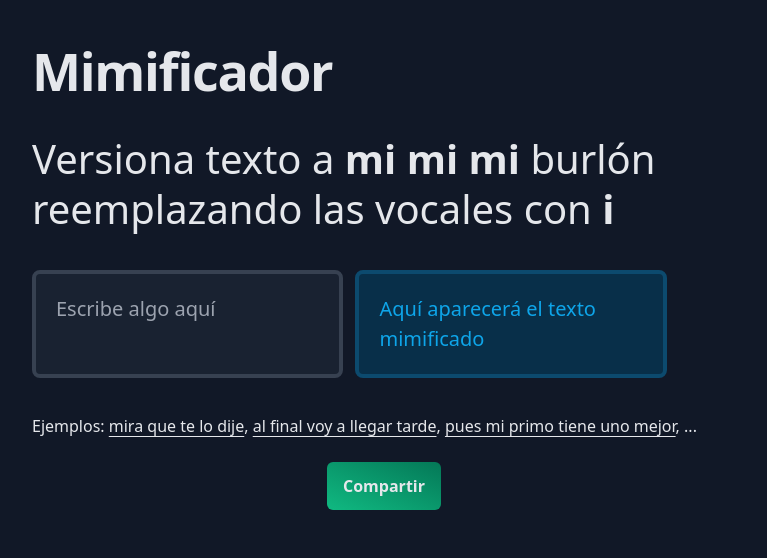
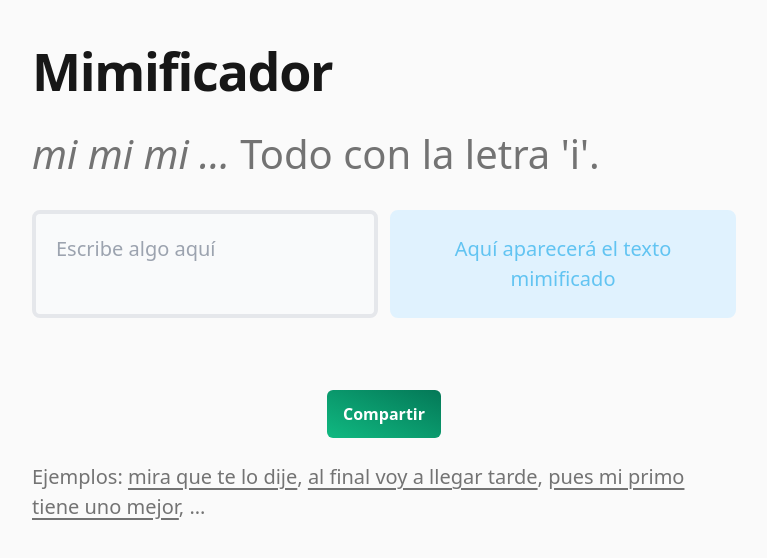
Before and after one commit to manumorante/mimificador, a React (Vite) app: page / in a window 1280 px wide. Shown: the top 558 px of the page, without its empty margins (256-1023 px from the left). Built offline with nearby package versions, Linux system fonts and the light colour scheme.

Commit message:
Fine-tuning

```diff
--- a/index.html
+++ b/index.html
@@ -17,7 +17,7 @@
     <link rel="preload" href="/Mona-Sans.woff2" as="font" type="font/woff2" crossorigin />
     <title>Mi mi mi</title>
   </head>
-  <body class="h-full bg-gray-900 text-gray-200">
+  <body class="h-full bg-neutral-50 text-neutral-500 dark:bg-gray-900 dark:text-gray-300">
     <div id="root" class="h-full max-w-3xl mx-auto p-8 flex flex-col gap-4 sm:gap-6"></div>
     <script type="module" src="/src/main.tsx"></script>
   </body>
--- a/public/data.json
+++ b/public/data.json
@@ -1,5 +1,6 @@
 {
   "title": "Mimificador",
+  "description": "Todo con la letra 'i'",
   "input": {
     "placeholder": "Escribe algo aquí"
   },
--- a/src/App.tsx
+++ b/src/App.tsx
@@ -37,37 +37,66 @@ export default function App() {
 
   const buttonCx = cx(
     'py-3 px-4 rounded-md',
+    'text-white',
     'bg-gradient-to-tr from-emerald-500 to-emerald-700',
     'font-bold'
   )
 
-  const titleCx = cx('text-var-xl font-extrabold tracking-tight')
-  const descriptionCx = cx('text-var-lg font-normal leading-tight')
+  const titleCx = cx(
+    'text-var-2xl text-neutral-900 dark:text-neutral-50 font-extrabold tracking-tight'
+  )
+  const descriptionCx = cx('mb-3 text-var-xl font-normal leading-tight sm:leading-none ')
 
   const textareaCx = cx(
-    'block w-full p-5',
+    'block w-full p-3 xs:p-4 sm:p-5',
     'rounded-lg border-4 focus:outline-none',
-    'text-var-md',
     'resize-none',
     'transition-colors duration-500'
   )
   const inputCx = cx(
     textareaCx,
-    'border-gray-700 focus:border-gray-600 bg-gray-800/60 focus:bg-gray-800'
+    'text-var-md',
+
+    // Light mode
+    'bg-gray-50 border-gray-200',
+    'focus:bg-white focus:border-gray-300',
+
+    // Dark mode
+    'dark:bg-gray-800/60 dark:border-gray-600/50',
+    'dark:focus:bg-gray-800 dark:focus:border-gray-600'
   )
-  const outputCx = cx(textareaCx, 'border-sky-700 bg-sky-800')
-  const outputPlaceholderCx = cx(textareaCx, 'text-sky-500 border-sky-900 bg-sky-950')
+
+  const outputPlaceholderCx = cx(
+    textareaCx,
+    'text-var-md text-center',
+
+    // Light mode
+    'text-sky-500/60  bg-sky-100 border-sky-100',
+
+    // Dark mode
+    'dark:text-sky-500 dark:bg-sky-950 dark:border-sky-950'
+  )
+
+  const outputCx = cx(
+    textareaCx,
+    'text-var-lg text-center tracking-wide',
+
+    // Light mode
+    'text-sky-500  bg-sky-200 border-sky-200/50',
+
+    // Dark mode
+    'dark:text-sky-300 dark:bg-sky-900 dark:border-sky-900'
+  )
 
   return (
     <>
       <h1 className={titleCx}>{data.title}</h1>
 
       <h2 className={descriptionCx}>
-        Versiona texto a <strong>mi mi mi</strong> burlón reemplazando las vocales con{' '}
-        <strong>i</strong>
+        <span className='italic'>mi mi mi ...</span> {data.description}.
       </h2>
 
-      <div className='my-3 flex flex-col md:flex-row gap-3'>
+      <div className='flex flex-col md:flex-row gap-3'>
         <textarea
           ref={textareaRef}
           onKeyUp={hundleKeyUp}
@@ -82,6 +111,7 @@ export default function App() {
         ) : (
           <div className={outputCx}>{mimified}</div>
         )}
+      </div>
 
       <div
         onClick={handleClear}
@@ -92,9 +122,14 @@ export default function App() {
         )}>
         Limpiar
       </div>
+
+      <div className='sticky bottom-8 flex justify-center'>
+        <button onClick={handleCopy} className={buttonCx}>
+          {data.cta.text}
+        </button>
       </div>
 
-      <section>
+      <section className='text-var-md mb-6'>
         <span>Ejemplos:</span>{' '}
         {data.examples.map((example, index) => (
           <>
@@ -109,12 +144,6 @@ export default function App() {
         ))}
         {'...'}
       </section>
-
-      <div className='sticky bottom-8 flex justify-center'>
-        <button onClick={handleCopy} className={buttonCx}>
-          {data.cta.text}
-        </button>
-      </div>
     </>
   )
 }
--- a/src/index.css
+++ b/src/index.css
@@ -3,15 +3,19 @@
 @tailwind utilities;
 
 @layer utilities {
-  .text-var-xl {
+  .text-var-2xl {
     font-size: min(8vw, 52px);
   }
 
-  .text-var-lg {
+  .text-var-xl {
     font-size: min(5vw, 40px);
   }
 
+  .text-var-lg {
+    font-size: min(5vw, 28px);
+  }
+
   .text-var-md {
-    font-size: min(3.8vw, 20px);
+    font-size: min(4vw, 20px);
   }
 }
```
Lines whose indentation alone changed are shown as unchanged.
